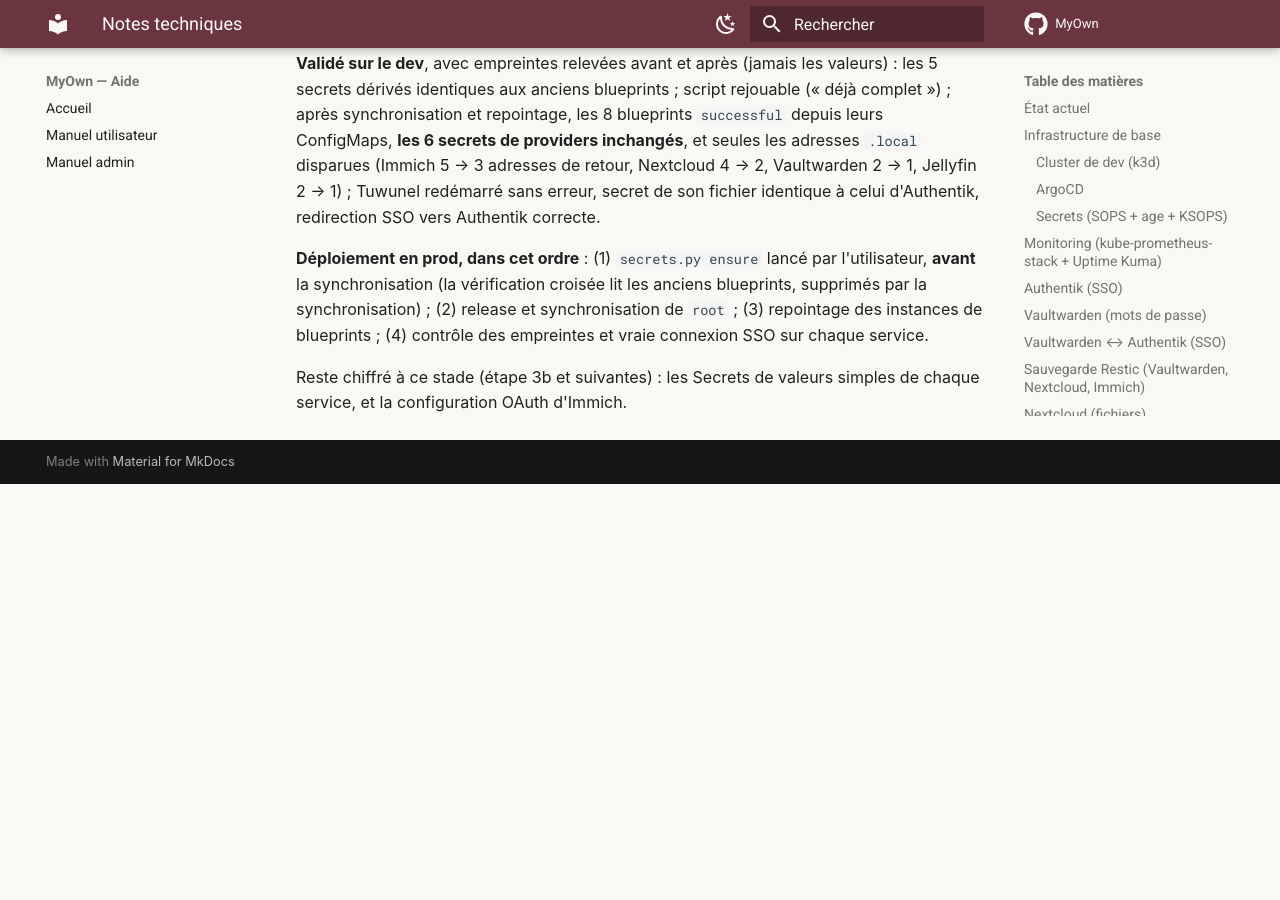
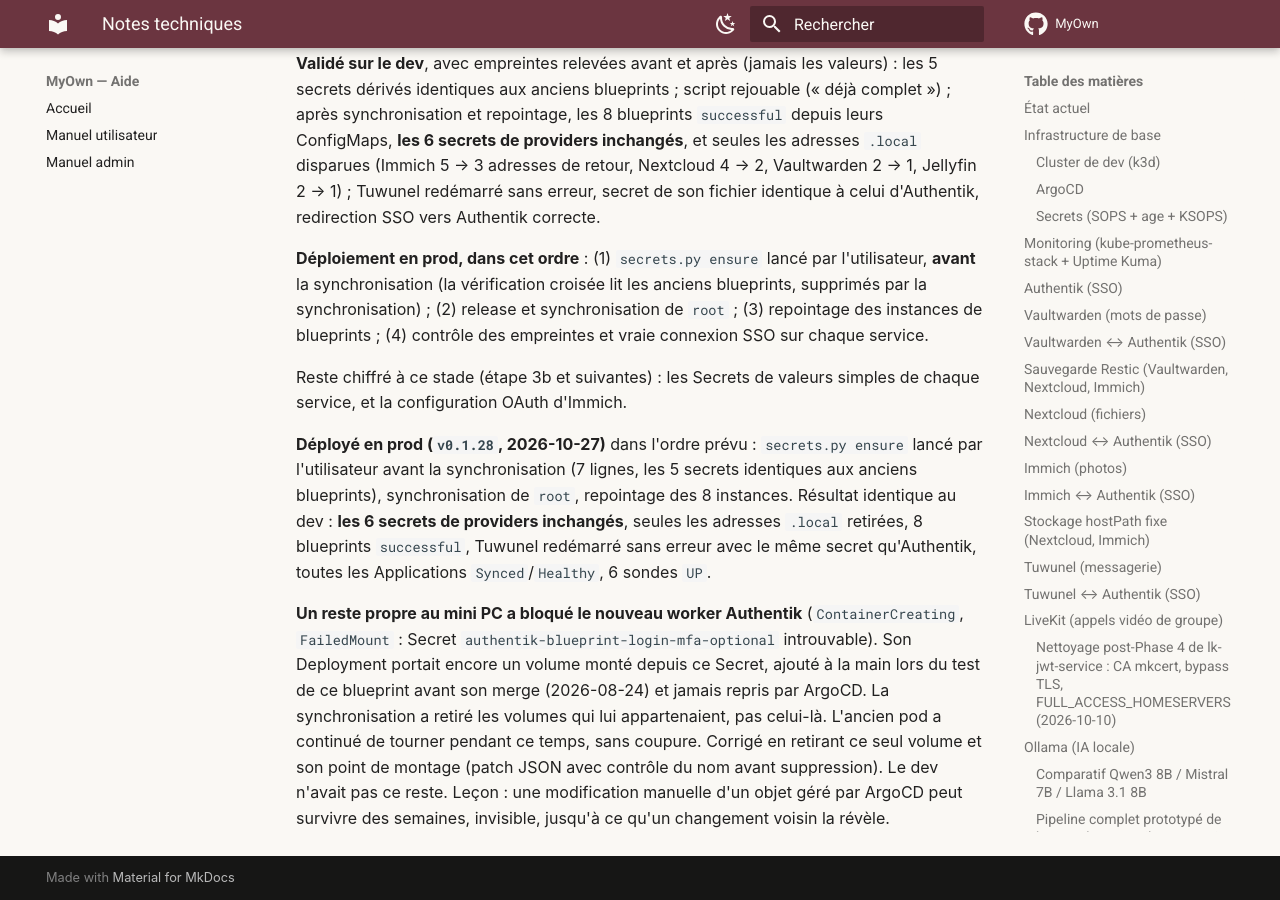
Before and after one commit to Pavliin/MyOwn, an MkDocs documentation site: the page built from docs/notes-techniques.md, in a window 1280 px wide and 900 px high, scrolled down 125187 px. Built offline with MkDocs 1.6.1 and Material for MkDocs 9.7.7, drawn with Linux system fonts in a browser that asks for light colours; comment, search, counter and statistics services are not loaded; before the commit the page ends 125671 px from its top, so only the background shows below that; part of the change alters nothing that is shown.

Commit message:
docs: record the step 3a production rollout
Co-Authored-By: Claude Opus 5.5 <noreply@anthropic.com>

```diff
--- a/docs/notes-techniques.md
+++ b/docs/notes-techniques.md
@@ -1309,3 +1309,7 @@ Ne concerne que les installations antérieures à ce changement (le dev et le mi
 **Déploiement en prod, dans cet ordre** : (1) `secrets.py ensure` lancé par l'utilisateur, **avant** la synchronisation (la vérification croisée lit les anciens blueprints, supprimés par la synchronisation) ; (2) release et synchronisation de `root` ; (3) repointage des instances de blueprints ; (4) contrôle des empreintes et vraie connexion SSO sur chaque service.
 
 Reste chiffré à ce stade (étape 3b et suivantes) : les Secrets de valeurs simples de chaque service, et la configuration OAuth d'Immich.
+
+**Déployé en prod (`v0.1.28`, 2026-10-27)** dans l'ordre prévu : `secrets.py ensure` lancé par l'utilisateur avant la synchronisation (7 lignes, les 5 secrets identiques aux anciens blueprints), synchronisation de `root`, repointage des 8 instances. Résultat identique au dev : **les 6 secrets de providers inchangés**, seules les adresses `.local` retirées, 8 blueprints `successful`, Tuwunel redémarré sans erreur avec le même secret qu'Authentik, toutes les Applications `Synced`/`Healthy`, 6 sondes `UP`.
+
+**Un reste propre au mini PC a bloqué le nouveau worker Authentik** (`ContainerCreating`, `FailedMount` : Secret `authentik-blueprint-login-mfa-optional` introuvable). Son Deployment portait encore un volume monté depuis ce Secret, ajouté à la main lors du test de ce blueprint avant son merge (2026-08-24) et jamais repris par ArgoCD. La synchronisation a retiré les volumes qui lui appartenaient, pas celui-là. L'ancien pod a continué de tourner pendant ce temps, sans coupure. Corrigé en retirant ce seul volume et son point de montage (patch JSON avec contrôle du nom avant suppression). Le dev n'avait pas ce reste. Leçon : une modification manuelle d'un objet géré par ArgoCD peut survivre des semaines, invisible, jusqu'à ce qu'un changement voisin la révèle.
```
